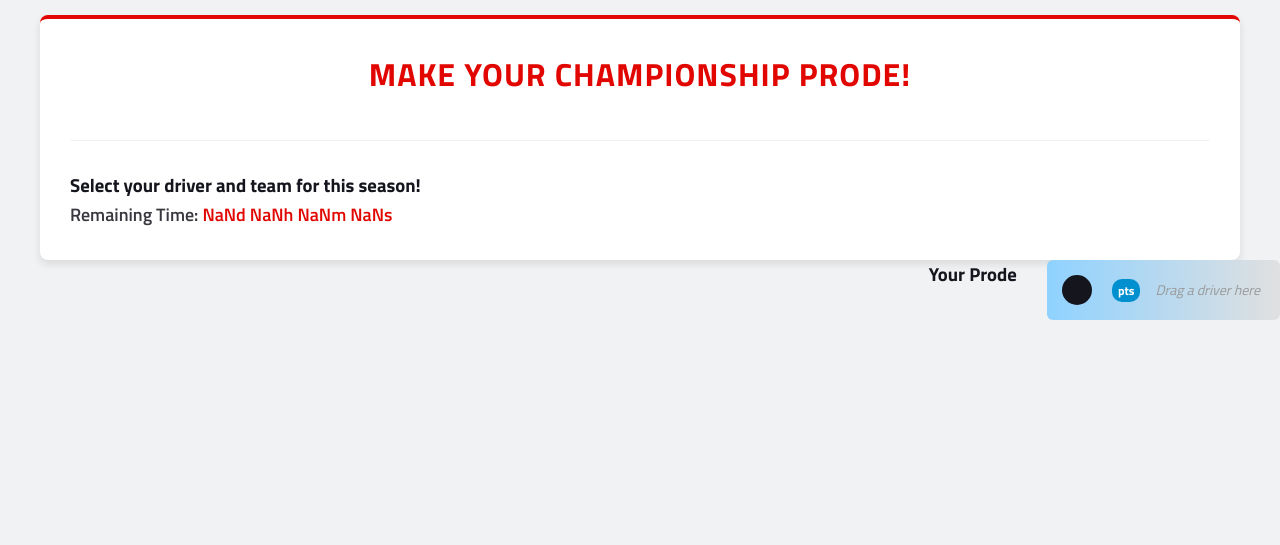
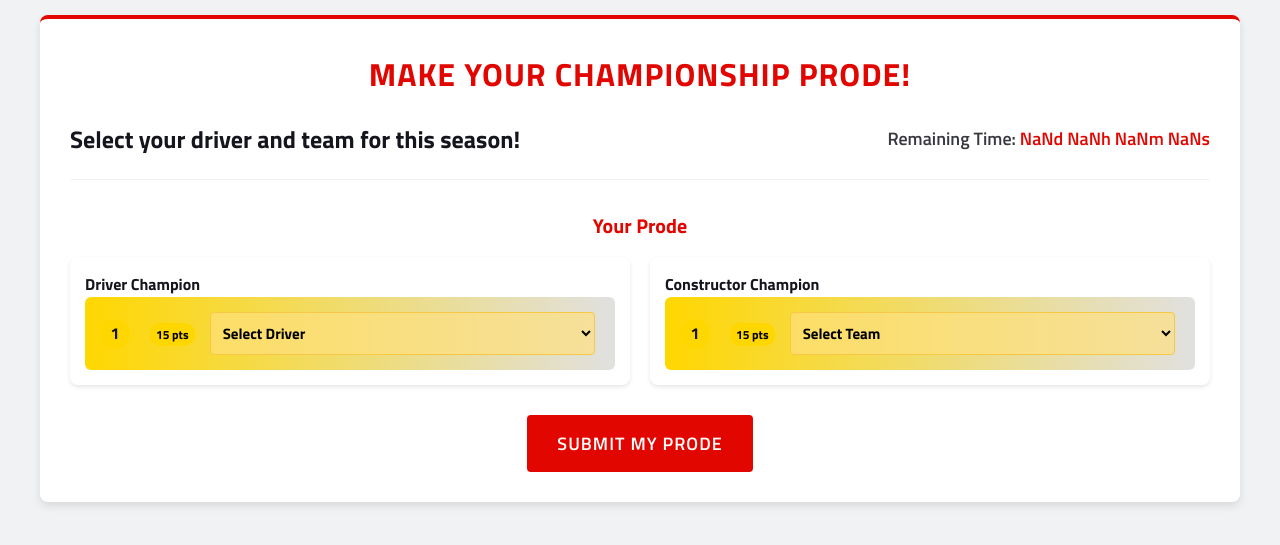
Before and after one commit to SifonFelipe/F1-Prode, a Django app: template predictions/templates/champions.html in a window 1280 px wide. Shown: the part 127-672 px from the top of the page. Run offline with Django 5.2, Linux system fonts and the light colour scheme; the template is opened without the code that fills it, so the values that code supplies are empty.

Commit message:
Champion prode working. Closes #11

```diff
--- a/predictions/admin.py
+++ b/predictions/admin.py
@@ -1,4 +1,4 @@
 from django.contrib import admin
-from .models import Driver, GrandPrix, Session, RacingTeam, Result, Prediction, PredictedPosition, PredictedPole, ResultPole
+from .models import Driver, GrandPrix, Session, RacingTeam, Result, Prediction, PredictedPosition, PredictedPole, ResultPole, ChampionPrediction
 
-admin.site.register([Driver, GrandPrix, Session, RacingTeam, Result, Prediction, PredictedPosition, PredictedPole, ResultPole])
+admin.site.register([Driver, GrandPrix, Session, RacingTeam, Result, Prediction, PredictedPosition, PredictedPole, ResultPole, ChampionPrediction])
--- a/predictions/templates/champions.html
+++ b/predictions/templates/champions.html
@@ -4,32 +4,97 @@
 <div class="prode-container" style="margin-top:15px;">
     <h1 class="prode-title" style="font-size: xx-large">Make your Championship Prode!</h1>
 
-    <div class="race-info"></div>
+    <div class="race-info">
         <h3>Select your driver and team for this season!</h3>
         <div class="countdown">Remaining Time: <span id="countdown" data-target="{{ countdown_target }}">Loading...</span></div>
     </div>
 
     <div class="prode-system">
-        <div class="prode-selection"></div>
+        <div class="prode-selection">
             <h3>Your Prode</h3>
-            <div class="positions-grid" id="positionsGrid">
-                <div class="position-slot position-{{ pos }}" data-position="{{ pos }}">
-                    <div class="position-number">{{ pos }}</div>
-                    <div class="position-points">
-                        <span class="points-badge">{{points}} pts</span>
+
+            <!-- Formulario que enviará los datos a la URL especificada -->
+            <form method="POST" action="{% url 'save-champion-pred' season %}">
+                {% csrf_token %}
+
+                <!-- Contenedor para los pronósticos -->
+                <div class="prode-categories">
+                    <div class="prode-category">
+                        <h4>Driver Champion</h4>
+                        <div class="position-slot position-1" data-position="1">
+                            <div class="position-number">1</div>
+                            <div class="position-points">
+                                <span class="points-badge">15 pts</span>
+                            </div>
+                            <div class="position-slot-content">
+                                <select class="driver-select" name="driver_champion" required>
+                                    <option value="">Select Driver</option>
+                                    {% for driver in drivers %}
+                                    <option value="{{ driver.id }}">{{ driver.first_name }} {{ driver.last_name }}</option>
+                                    {% endfor %}
+                                </select>
+                            </div>
+                        </div>
                     </div>
-                    <div class="position-slot-content">
-                        <div class="empty-slot-msg">Drag a driver here</div>
+
+                    <!-- Pronóstico del Campeón de Constructores -->
+                    <div class="prode-category">
+                        <h4>Constructor Champion</h4>
+                        <div class="position-slot position-1" data-position="1">
+                            <div class="position-number">1</div>
+                            <div class="position-points">
+                                <span class="points-badge">15 pts</span>
+                            </div>
+                            <div class="position-slot-content">
+                                <select class="team-select" name="team_champion" required>
+                                    <option value="">Select Team</option>
+                                    {% for team in teams %}
+                                    <option value="{{ team.id }}">{{ team.name }}</option>
+                                    {% endfor %}
+                                </select>
+                            </div>
+                        </div>
                     </div>
                 </div>
-            </div>
 
+                <div class="actions">
+                    <button type="submit" class="action-btn">Submit My Prode</button>
+                </div>
+            </form>
+        </div>
     </div>
-
-
 </div>
 
 {% load static %}
-<script src="{% static 'js/countdown.js' %}" > </script>
+<script src="{% static 'js/countdown.js' %}"></script>
+
+
+<style>
+    .prode-categories {
+        display: flex;
+        flex-wrap: wrap;
+        gap: 20px;
+        margin-bottom: 20px;
+    }
+
+    .prode-category {
+        flex: 1;
+        min-width: 250px;
+        background-color: #fff;
+        border-radius: 8px;
+        padding: 15px;
+        box-shadow: 0 2px 4px rgba(0,0,0,0.1);
+    }
+
+    select.driver-select, select.team-select {
+        width: 100%;
+        padding: 8px;
+        border: 1px solid #f9c746;
+        border-radius: 4px;
+        background-color: #ffe17fae;
+        font-size: 15px;
+        font-weight: bold;
+    }
+</style>
 
 {% endblock content %}
--- a/predictions/urls.py
+++ b/predictions/urls.py
@@ -5,6 +5,7 @@
 urlpatterns = [
     path('create-pred/<str:season>/<str:location>/<str:session_type>', views.createPred, name="create-pred"),
     path("save_prediction/", views.save_pred, name="save_pred"),
+    path("save_champions_pred/<str:season>", views.saveChampionPred, name="save-champion-pred"),
     path("results-comp/<str:user>/<str:season>/<str:location>/<str:session_type>", views.compare_results, name="results-comparision"),
     path("champion-pred/<str:season>", views.championPred, name='champions-pred')
 ]
```
Also changed, not shown: predictions/models.py (+14 -0 lines), predictions/views.py (+39 -8 lines), predictions/migrations/0021_alter_racingteam_options.py (added).
